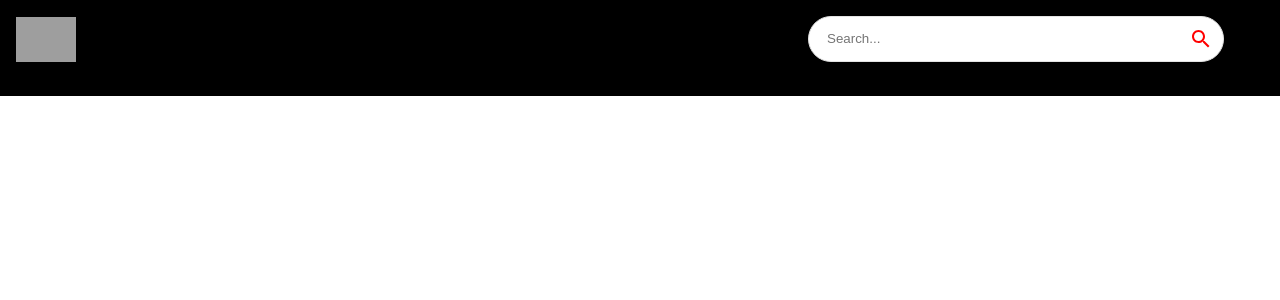
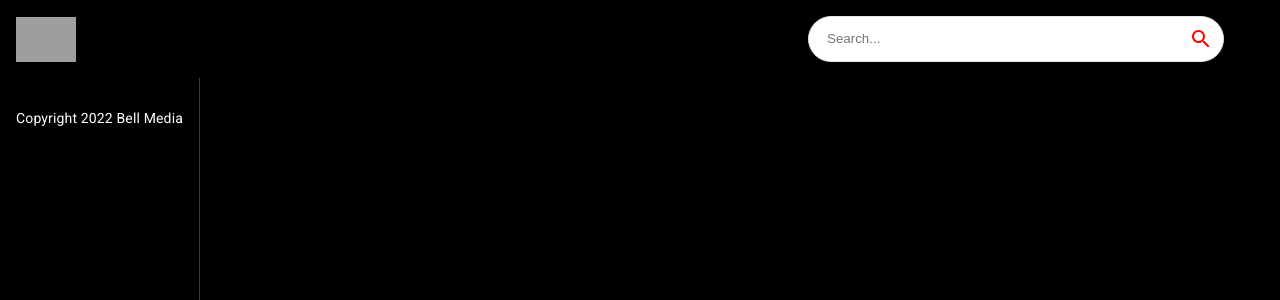
Before and after one commit to IsabelleLof/youtube-clone, a React (Create React App) app: page / in a window 1280 px wide. Shown: the top 300 px of the page. Built offline with nearby package versions, Linux system fonts and the light colour scheme; grey boxes are pictures that could not be loaded.

Commit message:
created Stack tag, Box tag and a Typography tag inside Feed.jsx and some css inside Feed.jsx

```diff
--- a/src/components/Feed.jsx
+++ b/src/components/Feed.jsx
@@ -1,8 +1,22 @@
-import React from 'react'
+import { useState, useEffect } from 'react';
+import { Box, Stack, Typography } from '@mui/material';
 
 const Feed = () => {
   return (
-    <div>Feed</div>
+    <Stack sx={{ flexDirection: { sx:
+    "column", md: "row" } }}>
+    <Box sx={{ height: { sx: 'auto', md:
+    '92vh' }, borderRight: '1px solid #3d3d3d',
+    px: { sx: 0, md: 2 }}}>
+    Sidebar
+
+    <Typography className="copyright"
+    variant="body2" sx={{ mt: 1.5,
+    color: '#fff' }}>
+      Copyright 2022 Bell Media
+    </Typography>
+    </Box>
+    </Stack>
   )
 }
 
```
